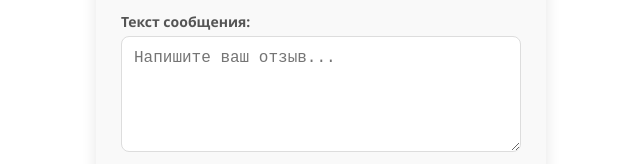
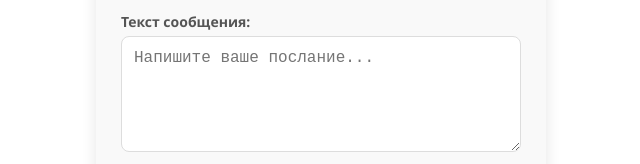
Before and after one commit to Danikowo/-j-j, a plain HTML site: page index.html in a window 1280 px wide. Shown: the part 205-369 px from the top of the page, 319-959 px from the left. Drawn offline with Linux system fonts and the light colour scheme; files whose address does not match are found by name.

Commit message:
Update index.html

```diff
--- a/index.html
+++ b/index.html
@@ -14,7 +14,7 @@
             <input name="name" id="name" required placeholder="Ваше Имя">
 
             <label for="text">Текст сообщения:</label>
-            <textarea name="text" id="text" rows="5" required placeholder="Напишите ваш отзыв..."></textarea>
+            <textarea name="text" id="text" rows="5" required placeholder="Напишите ваше послание..."></textarea>
 
             <button type="submit" id="tg">Отправить в группу:</button>
         </form>
```
